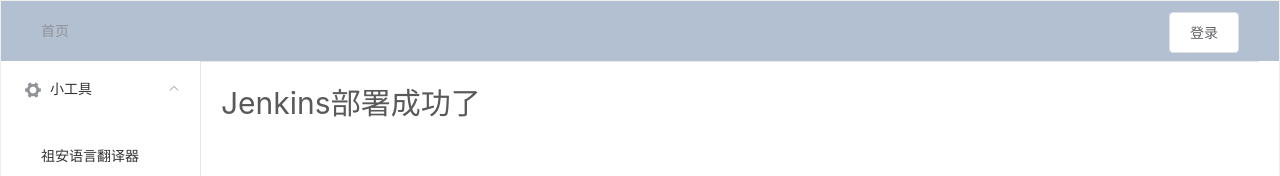
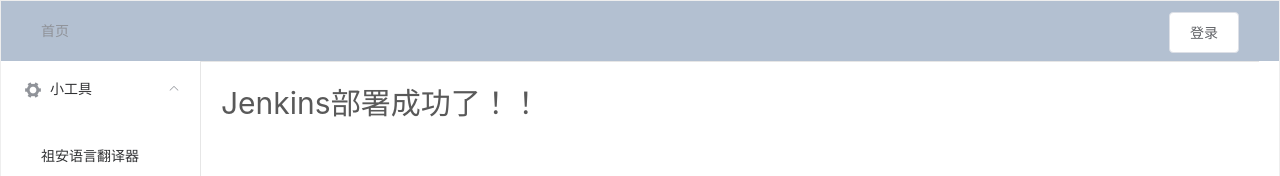
Before and after one commit to SayShine/myblogs, a Vue app in the folder myblogs_vue/: page /#/ in a window 1280 px wide. Shown: the top 176 px of the page. Built offline with nearby package versions, Linux system fonts and the light colour scheme.

Commit message:
测试一下

```diff
--- a/myblogs_vue/src/components/MainNotice.vue
+++ b/myblogs_vue/src/components/MainNotice.vue
@@ -1,6 +1,6 @@
 <template>
   <div style="font-size: 30px">
-    Jenkins部署成功了
+    Jenkins部署成功了！！
   </div>
 </template>
 
```
